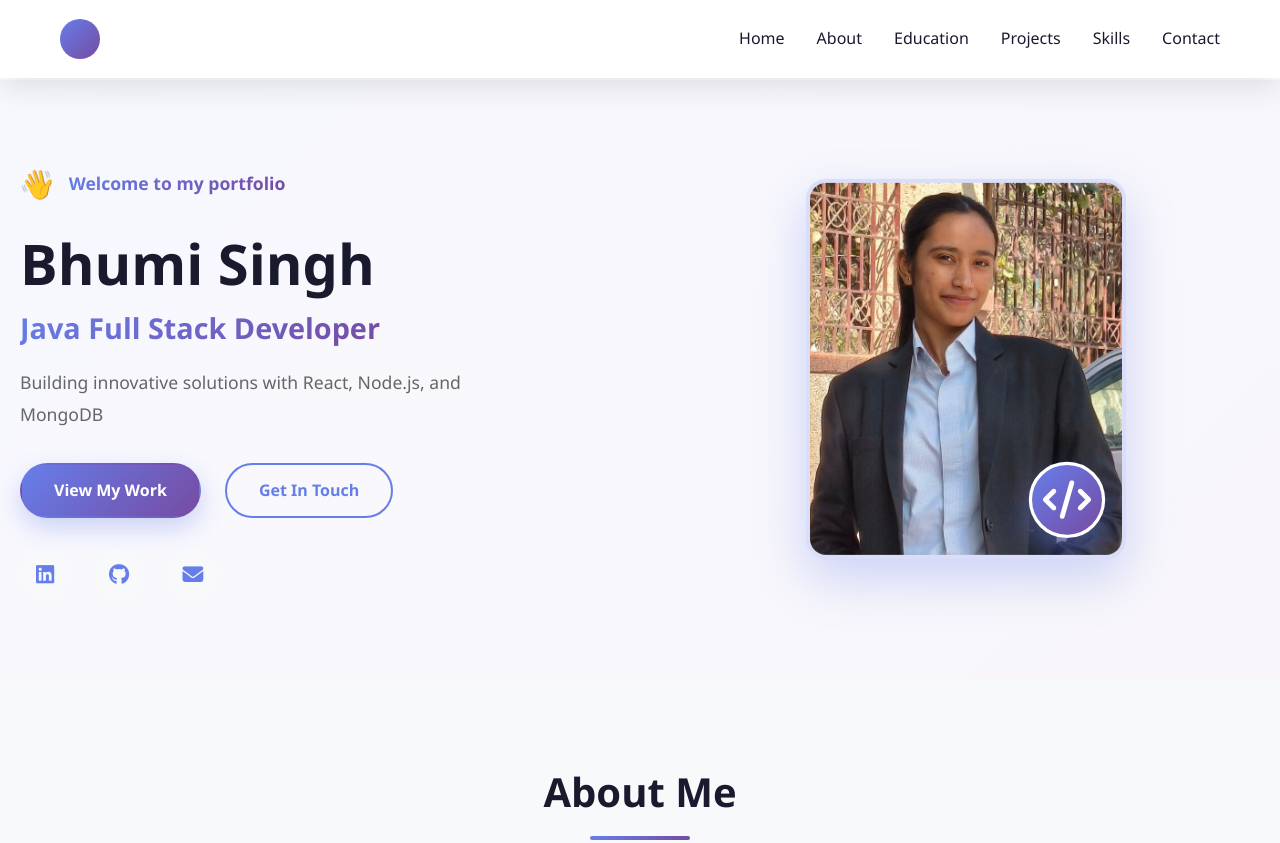
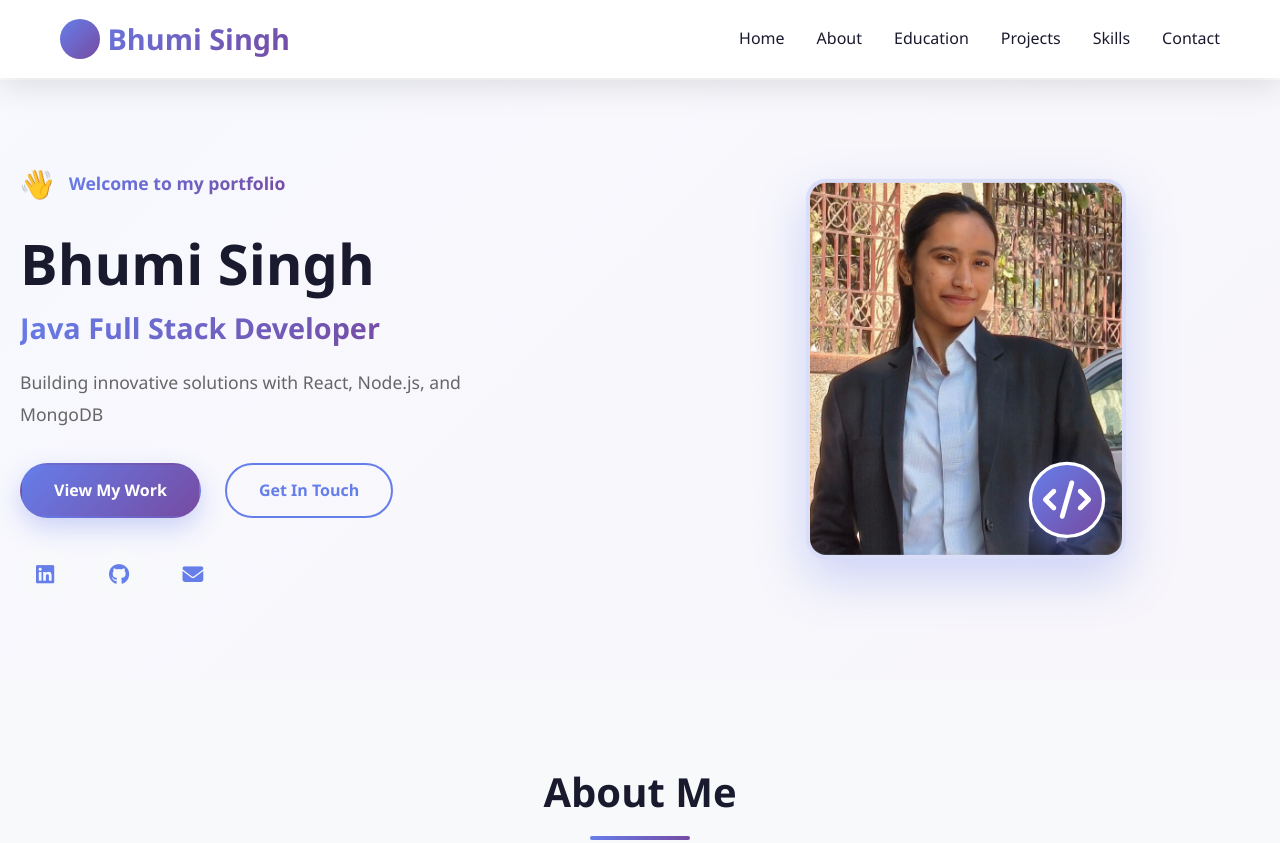
Before and after one commit to bhumisingh200/TechNova_PortfolioWebsite, a plain HTML site: page index.html in a window 1280 px wide. Shown: the top 843 px of the page. Drawn offline with Linux system fonts and the light colour scheme.

Commit message:
Tried fixing Navigation bar BS logo but failed

```diff
--- a/index.css
+++ b/index.css
@@ -59,10 +59,23 @@ body {
 .logo {
     font-size: 1.8rem;
     font-weight: 700;
+    display: flex;
+    align-items: center;
+    gap: 10px;
+}
+
+.logo-text {
     background: linear-gradient(135deg, var(--primary-color), var(--secondary-color));
     -webkit-background-clip: text;
     -webkit-text-fill-color: transparent;
     background-clip: text;
+    font-weight: 700;
+}
+
+.logo-name {
+    font-size: 1.5rem;
+    font-weight: 700;
+    color: var(--primary-color);
 }
 
 .logo-icon {
--- a/index.html
+++ b/index.html
@@ -13,6 +13,7 @@
         <div class="nav-container">  <!-- nav-container helps organize the logo, menu, and hamburger icon -->
             <div class="logo">
                 <span class="logo-icon">BS</span>
+                <span class="logo-text">Bhumi Singh</span>
             </div>
             <ul class="nav-menu">
                 <li><a href="#hero" class="nav-link">Home</a></li>  <!-- The # were used to scroll down to the that section accordingly -->
@@ -22,7 +23,7 @@
                 <li><a href="#skills" class="nav-link">Skills</a></li>
                 <li><a href="#contact" class="nav-link">Contact</a></li>
             </ul>
-            <div class="hamburger"> <!--Hamberger was used to make the website responsive on mobile devices. It will show up when the screen size is small with the icone .nav-container -->
+            <div class="hamburger"> <!--Hamberger was used to make the website responsive on mobile devices. It will show up when the screen size is small with the icon ☰ -->
                 <span></span>
                 <span></span>
                 <span></span>
```
